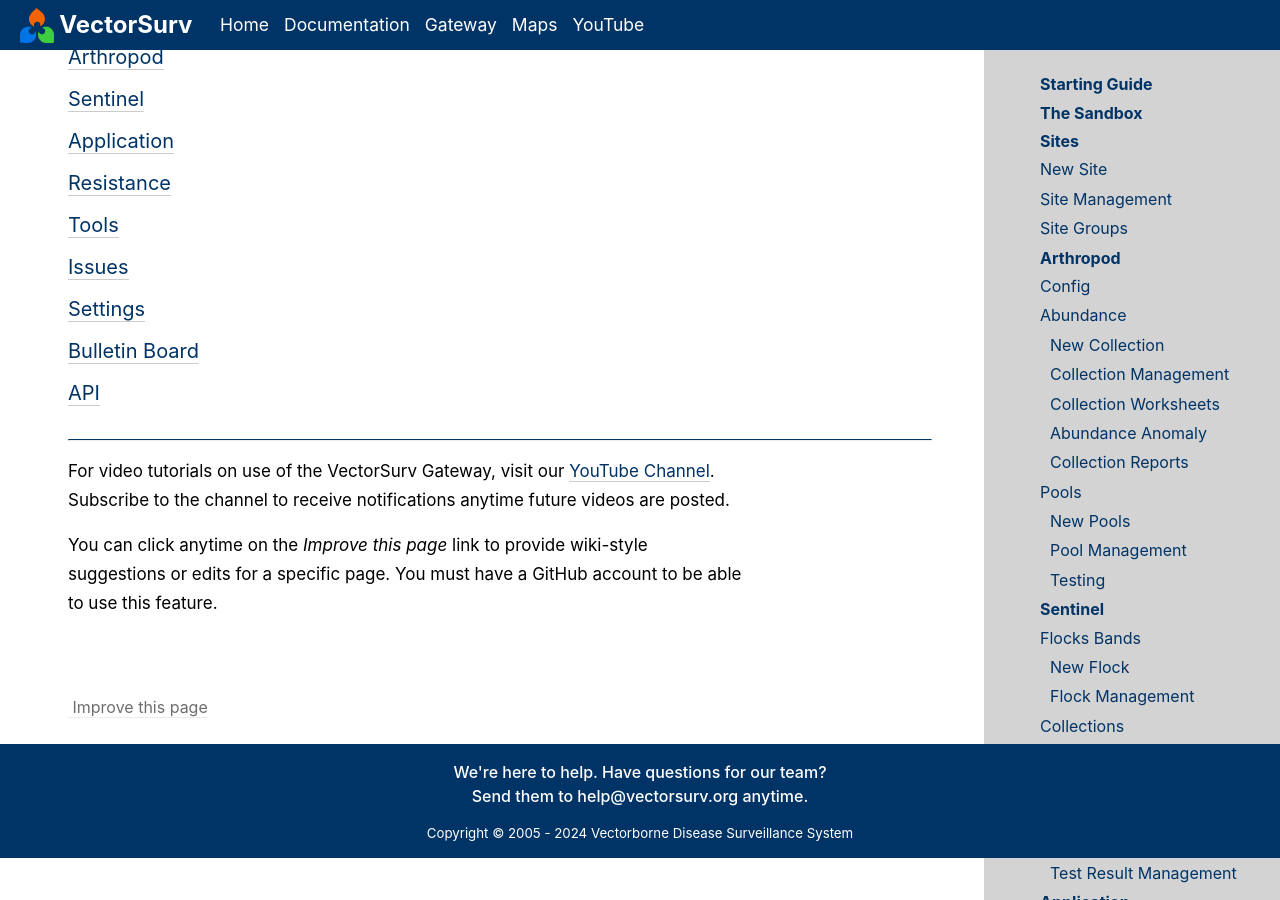
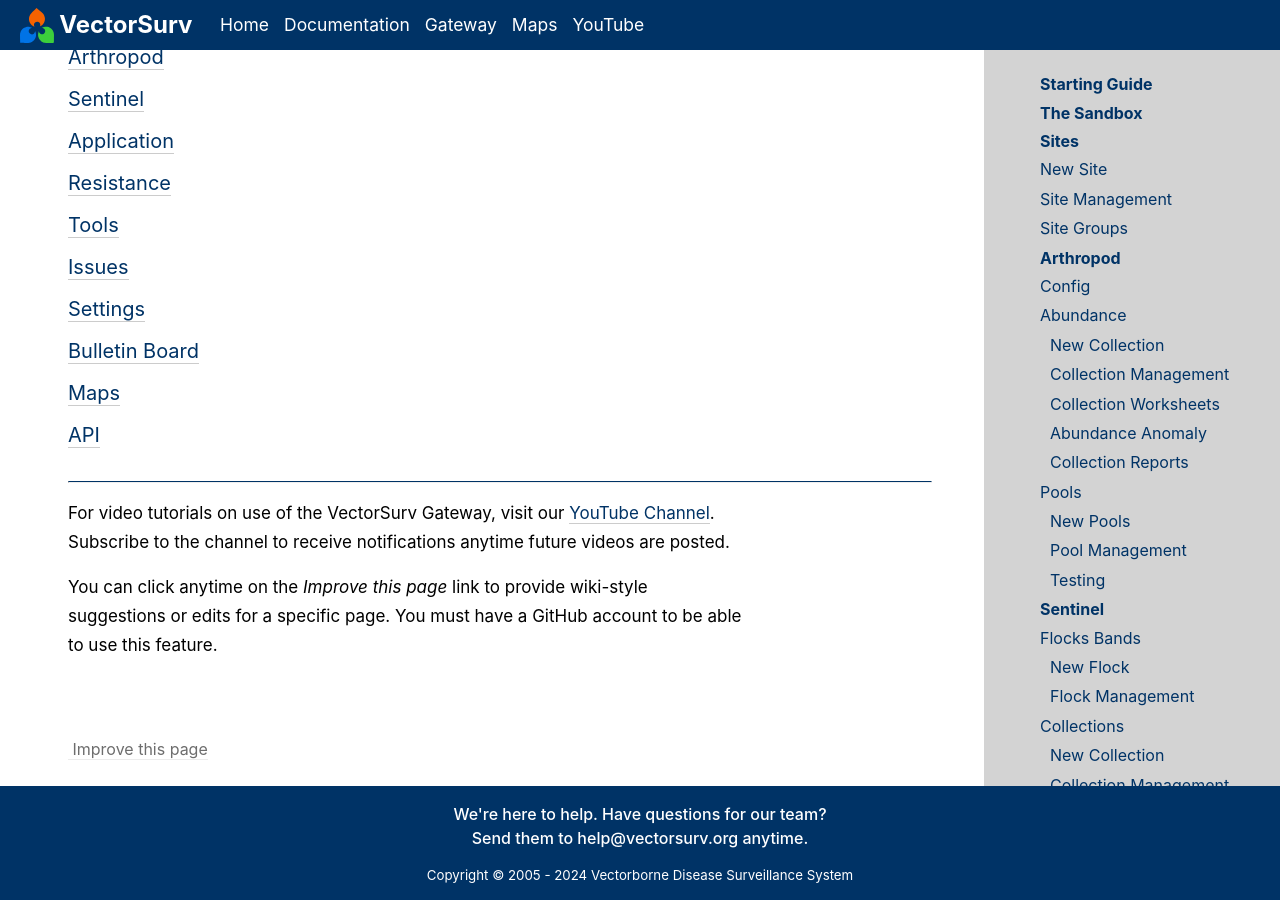
Before and after one commit to tlvaldepena/vectorsurv.org, a Jekyll site: the page built from _docs/index.md, in a window 1280 px wide and 900 px high, scrolled down 377 px. Built offline with Jekyll 4.4.1, drawn with Linux system fonts in a browser that asks for light colours.

Commit message:
dengue risk map docs

```diff
--- a/_docs/index.md
+++ b/_docs/index.md
@@ -9,48 +9,52 @@
     <div class= "box4">
         <h2>Table of Contents </h2>
         <li>
-            <a class="linkclass" href="https://vectorsurv.org/starting/" target="_blank">Getting Started</a>
+            <a class="linkclass" href="https://vectorsurv.org/starting/">Getting Started</a>
         </li>
         <li>
-            <a class="linkclass" href="https://vectorsurv.org/docs/sandbox/" target="_blank">The Sandbox</a>
+            <a class="linkclass" href="https://vectorsurv.org/docs/sandbox/">The Sandbox</a>
         </li>
         <li>
-            <a class="linkclass" href="https://vectorsurv.org/docs/site/site-menu/" target="_blank">Sites</a>
+            <a class="linkclass" href="https://vectorsurv.org/docs/site/site-menu/">Sites</a>
         </li>
         <li>
-            <a class="linkclass" href="https://vectorsurv.org/docs/arthropod/arthro_menu/" target="_blank">Arthropod</a>
+            <a class="linkclass" href="https://vectorsurv.org/docs/arthropod/arthro_menu/">Arthropod</a>
         </li>
         <li>
-            <a class="linkclass" href="https://vectorsurv.org/docs/sentinel/sentinel-menu/" target="_blank">Sentinel </a>
+            <a class="linkclass" href="https://vectorsurv.org/docs/sentinel/sentinel-menu/">Sentinel</a>
         </li>
         <li>
-            <a class="linkclass" href="https://vectorsurv.org/docs/application/application-menu/" target="_blank">Application </a>
+            <a class="linkclass" href="https://vectorsurv.org/docs/application/application-menu/">Application</a>
         </li>
         <li>
-            <a class="linkclass" href="https://vectorsurv.org/docs/resistance/resistance-menu/" target="_blank">Resistance </a>
+            <a class="linkclass" href="https://vectorsurv.org/docs/resistance/resistance-menu/">Resistance</a>
         </li>
          <li>
-            <a class="linkclass" href="https://vectorsurv.org/docs/tools/tools-menu/" target="_blank">Tools </a>
+            <a class="linkclass" href="https://vectorsurv.org/docs/tools/tools-menu/">Tools</a>
         </li>
         <li>
-            <a class="linkclass" href="https://vectorsurv.org/docs/issues/" target="_blank">Issues </a>
+            <a class="linkclass" href="https://vectorsurv.org/docs/issues/">Issues</a>
         </li>
         <li>
-            <a class="linkclass" href="https://vectorsurv.org/docs/settings/settings-menu/" target="_blank">Settings </a>
+            <a class="linkclass" href="https://vectorsurv.org/docs/settings/settings-menu/">Settings</a>
         </li>
         <li>
-            <a class="linkclass" href="https://vectorsurv.org/docs/bulletin_board/" target="_blank">Bulletin Board </a>
+            <a class="linkclass" href="https://vectorsurv.org/docs/bulletin_board/">Bulletin Board</a>
         </li>
         <li>
-            <a class="linkclass" href="https://docs.api.vectorsurv.org/" target="_blank">API</a>
+            <a class="linkclass" href="https://vectorsurv.org/docs/maps/">Maps</a>
+        </li>
+        <li>
+            <a class="linkclass" href="https://docs.api.vectorsurv.org/">API</a>
         </li>
     </div>
 </div>
 
 ---
+
 <div class="docs-p">
     <p>
-        For video tutorials on use of the VectorSurv Gateway, visit our <a href="https://www.youtube.com/channel/UCCtI2QiZKE32AtlaiAVzl-gtarget=" target="_blank"> YouTube Channel</a>. Subscribe to the channel to receive notifications anytime future videos are posted.
+        For video tutorials on use of the VectorSurv Gateway, visit our <a href="https://www.youtube.com/channel/UCCtI2QiZKE32AtlaiAVzl-gtarget="> YouTube Channel</a>. Subscribe to the channel to receive notifications anytime future videos are posted.
     </p>
     <p>
         You can click anytime on the <i>Improve this page</i> link to provide wiki-style suggestions or edits for a specific page. You must have a GitHub account to be able to use this feature.
```
Also changed, not shown: _docs/maps/dengue.md (added, +5 -0 lines).
